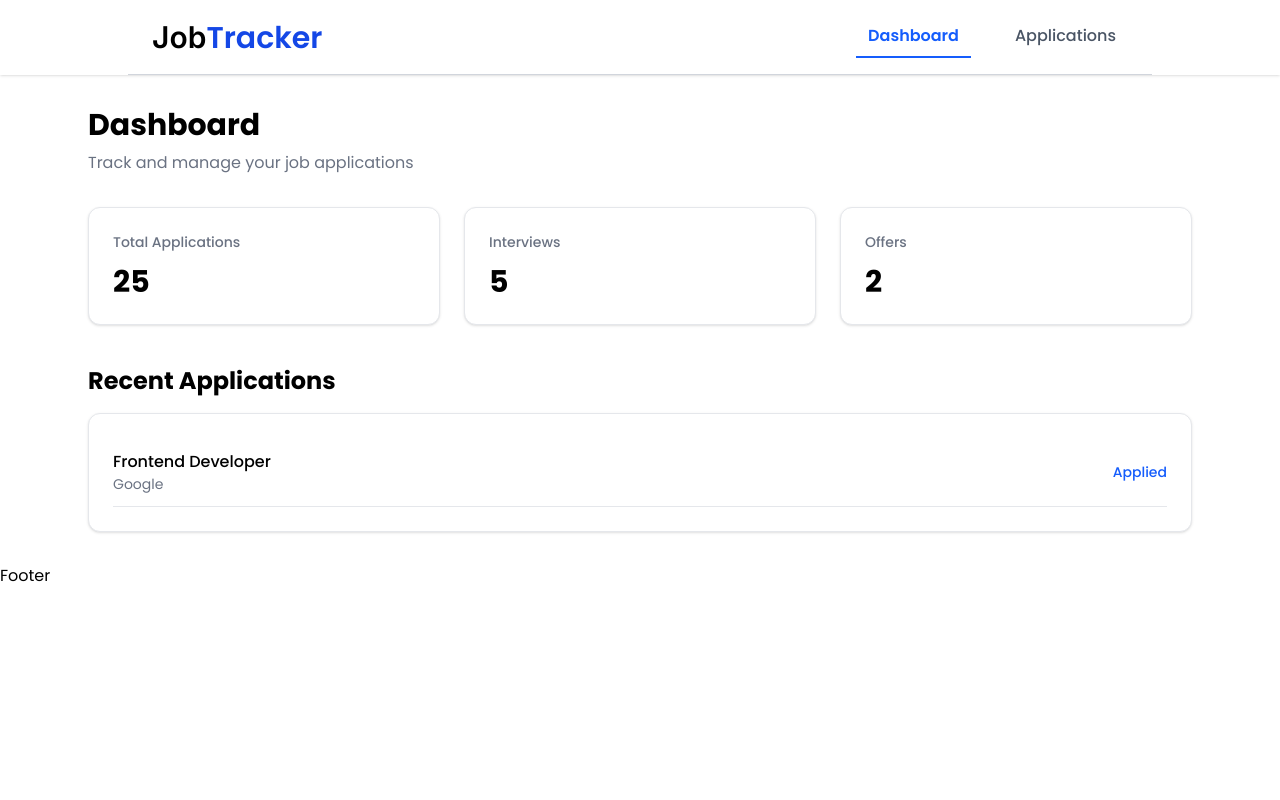
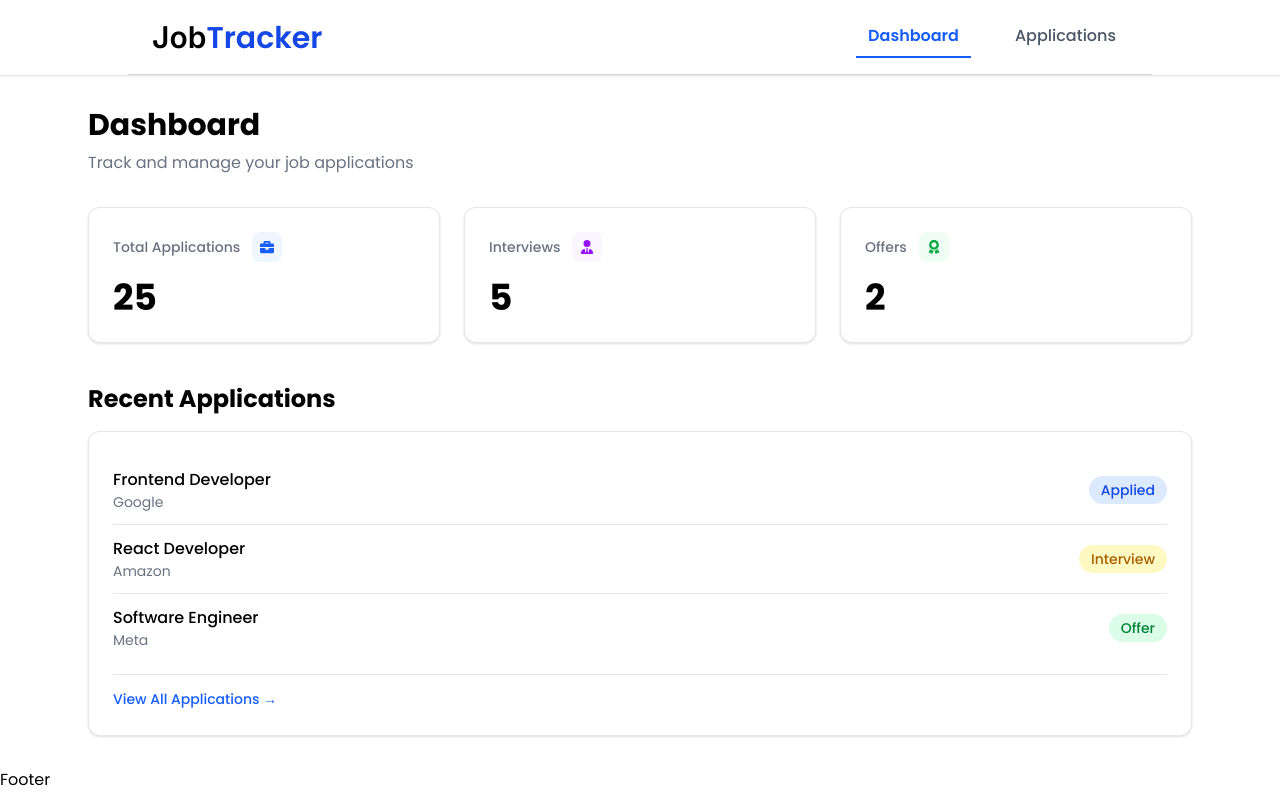
Before and after one commit to herikarajput3/Job-Application-Tacker, a React (Vite) app in the folder client/: page / in a window 1280 px wide. Built offline with nearby package versions, Linux system fonts and the light colour scheme.

Commit message:
feat: Completed the design of dashboard page

```diff
--- a/client/src/components/Navbar.jsx
+++ b/client/src/components/Navbar.jsx
@@ -12,7 +12,7 @@ const Navbar = () => {
 
 
     return (
-        <nav className="bg-white shadow-sm">
+        <nav className="bg-white shadow-sm sticky top-0">
             {/* Top Row */}
             <div className='max-w-5xl mx-auto flex justify-between items-center border-b border-gray-300 px-6 py-4'>
 
--- a/client/src/pages/dashboard/Dashboard.jsx
+++ b/client/src/pages/dashboard/Dashboard.jsx
@@ -1,4 +1,6 @@
 import React from 'react'
+import { FaAward, FaBriefcase, FaUserTimes } from 'react-icons/fa'
+import { FaUserTie } from 'react-icons/fa6'
 
 const Dashboard = () => {
   return (
@@ -13,18 +15,51 @@ const Dashboard = () => {
       <div className='grid grid-cols-1 md:grid-cols-3 gap-6'>
 
         <div className='bg-white p-6 rounded-xl shadow-sm border border-gray-200 hover:shadow-md transition'>
-          <p className='text-gray-500 text-sm font-medium'>Total Applications</p>
-          <h2 className='text-3xl font-bold mt-3'>25</h2>
+
+          <div className='flex items-center gap-3 mb-4'>
+
+            <p className='text-gray-500 text-sm font-medium'>Total Applications</p>
+            <div className='bg-blue-50 text-blue-600 text-sm p-2 rounded-lg'>
+              <FaBriefcase />
+            </div>
+          </div>
+          <h2 className='text-4xl font-bold mt-4'>25</h2>
         </div>
 
         <div className='bg-white p-6 rounded-xl shadow-sm border border-gray-200 hover:shadow-md transition'>
-          <p className='text-gray-500 text-sm font-medium'>Interviews</p>
-          <h2 className='text-3xl font-bold mt-3'>5</h2>
+
+          <div className='flex items-center gap-3 mb-4'>
+            <p className='text-gray-500 text-sm font-medium'>
+              Interviews
+            </p>
+
+            <div className='bg-purple-50 text-purple-600 text-sm p-2 rounded-lg'>
+              <FaUserTie />
+            </div>
+          </div>
+
+          <h2 className='text-4xl font-bold mt-4'>
+            5
+          </h2>
+
         </div>
 
         <div className='bg-white p-6 rounded-xl shadow-sm border border-gray-200 hover:shadow-md transition'>
-          <p className='text-gray-500 text-sm font-medium'>Offers</p>
-          <h2 className='text-3xl font-bold mt-3'>2</h2>
+
+          <div className='flex items-center gap-3 mb-4'>
+            <p className='text-gray-500 text-sm font-medium'>
+              Offers
+            </p>
+
+            <div className='bg-green-50 text-green-600 text-sm p-2 rounded-lg'>
+              <FaAward />
+            </div>
+          </div>
+
+          <h2 className='text-4xl font-bold mt-4'>
+            2
+          </h2>
+
         </div>
       </div>
 
@@ -34,18 +69,54 @@ const Dashboard = () => {
           Recent Applications
         </h2>
 
-        <div className='bg-white rounded-xl shadow-sm border border-gray-200 p-6'>
+        <div className='bg-white rounded-xl shadow-sm border border-gray-200 p-6 hover:shadow-md transition-all duration-300'>
+
           <div className='flex justify-between items-center py-3 border-b border-gray-200'>
-            <div>
+
+            <div >
               <p className='font-medium'>Frontend Developer</p>
               <p className='text-sm text-gray-500'>Google</p>
             </div>
-            <span className='text-sm font-medium text-blue-600'>
+
+            <span className='bg-blue-100 px-3 py-1 rounded-full text-sm font-medium text-blue-700'>
               Applied
             </span>
           </div>
+
+          <div className='flex justify-between items-center py-3 border-b border-gray-200'>
+
+            <div>
+              <p className='font-medium'>React Developer</p>
+              <p className='text-sm text-gray-500'>Amazon</p>
+            </div>
+
+            <span className='bg-yellow-100 px-3 py-1 rounded-full text-sm font-medium text-yellow-700'>
+              Interview
+            </span>
+
+          </div>
+
+
+          <div className='flex justify-between items-center py-3'>
+            <div>
+              <p className='font-medium'>Software Engineer</p>
+              <p className='text-sm text-gray-500'>Meta</p>
+            </div>
+
+            <span className='bg-green-100 px-3 py-1 rounded-full text-sm font-medium text-green-700'>
+              Offer
+            </span>
+          </div>
+
+          <div className='pt-3 mt-3 border-t border-gray-200'>
+            <button className='text-blue-600 text-sm font-medium cursor-pointer hover:text-blue-700 transition'>
+              View All Applications →
+            </button>
+          </div>
+
         </div>
       </div>
+
     </div>
 
   )
```
